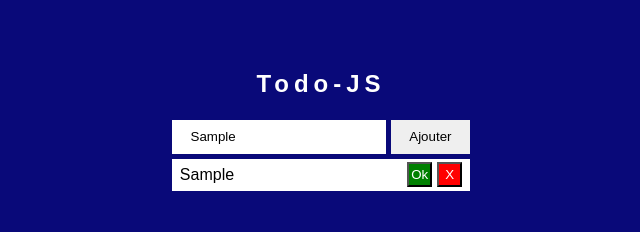
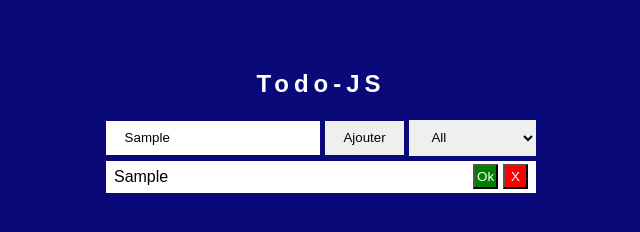
Before and after one commit to LeoLChalot/BTS-TodoList-JS, a plain HTML site: page index.html in a window 1280 px wide. Both pictures are taken after typing "Sample" into the empty fields and a click on the button "Ajouter". Shown: the whole page, without its empty margins (319-959 px from the left). Drawn offline with Linux system fonts and the light colour scheme.

Commit message:
SCRIPT | Ajout du filtre

```diff
--- a/assets/script.js
+++ b/assets/script.js
@@ -2,10 +2,11 @@ let arrayTodo = [];
 let todoOutput = document.getElementById("todo-output");
 let todoInput = document.getElementById("input");
 let btnAdd = document.getElementById("btn-add");
+let dropdownFilter = document.getElementsByClassName("option");
 
 function close() {
-	var close = document.getElementsByClassName("delete");
-	var i;
+	let close = document.getElementsByClassName("delete");
+	let i;
 	for (i = 0; i < close.length; i++) {
 		close[i].onclick = function () {
 			var div = this.parentElement;
@@ -14,8 +15,8 @@ function close() {
 	}
 }
 function check() {
-	var check = document.getElementsByClassName("check");
-	var j;
+	let check = document.getElementsByClassName("check");
+	let j;
 	for (j = 0; j < check.length; j++) {
 		check[j].onclick = function () {
 			var div = this.parentElement;
@@ -23,9 +24,14 @@ function check() {
 		};
 	}
 }
+function filter(event) {
+  // console.log(event.target.value);
+  let element = event.target.child;
+  console.log(element);
+}
 function addTodo() {
 	arrayTodo.push(todoInput.value);
-	if (todoInput.value != '') {
+	if (todoInput.value != "") {
 		let todoCard = document.createElement("li");
 		let todoP = document.createElement("p");
 		let btnCheck = document.createElement("button");
@@ -45,3 +51,4 @@ function addTodo() {
 	}
 }
 btnAdd.addEventListener("click", addTodo);
+dropdownFilter.addEventListener("click", filter);
--- a/assets/style.css
+++ b/assets/style.css
@@ -34,7 +34,8 @@ h1{
 	border: none;
 	outline: none;
 }
-#todo-input #btn-add {
+#todo-input #btn-add,
+#todo-input #filter{
 	padding: 0.7em 1.4em;
 	outline: none;
 	border: none;
@@ -69,7 +70,6 @@ h1{
 .delete {
 	background: red;
 }
-
 .checked p {
 	text-decoration: line-through;
 	font-weight: bold;
--- a/index.html
+++ b/index.html
@@ -16,6 +16,11 @@
         <h1>Todo-JS</h1>
 				<input type="text" id="input" placeholder="A faire..." />
 				<button id="btn-add">Ajouter</button>
+        <select name="filter" id="filter">
+          <option class="option" value="all" selected>All</option>
+          <option class="option" value="checked">Checked</option>
+          <option class="option" value="unchecked">UnChecked</option>
+        </select>
 			</section>
 
 			<section id="todo-output">
```
